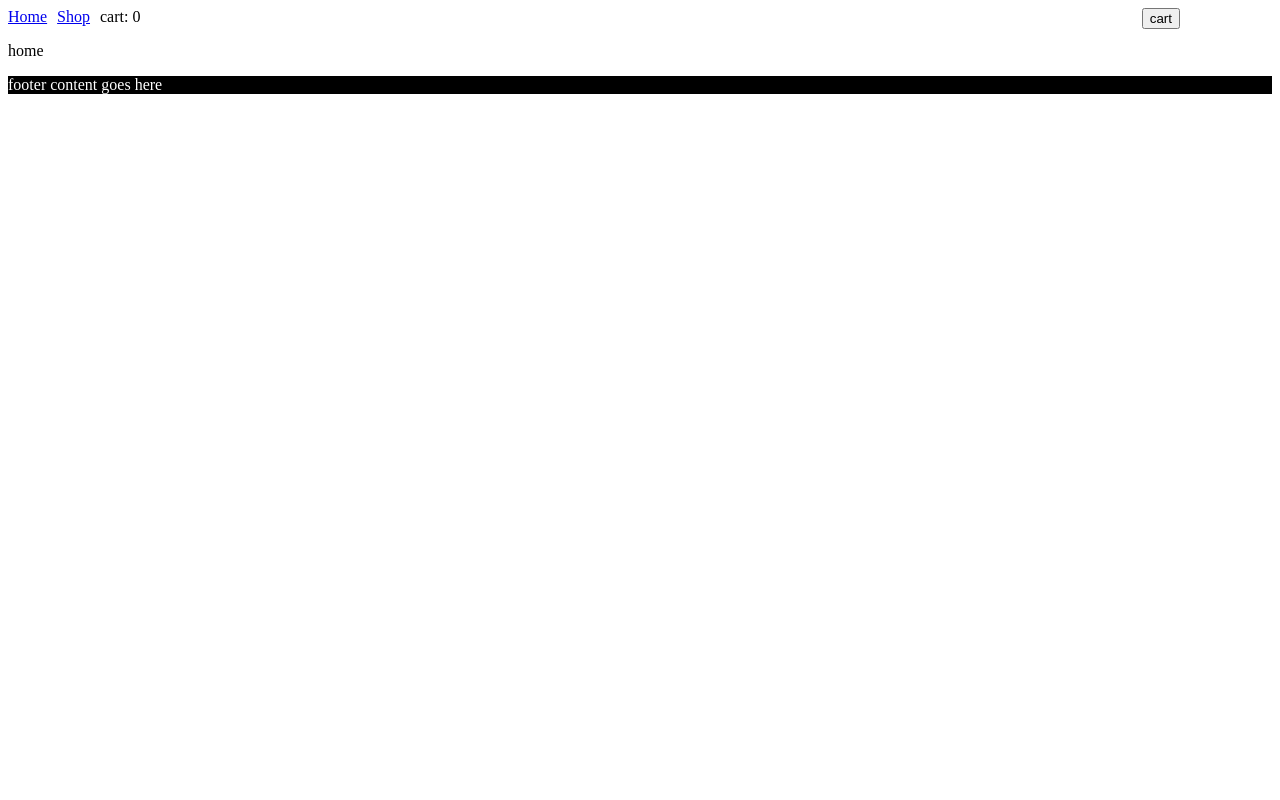
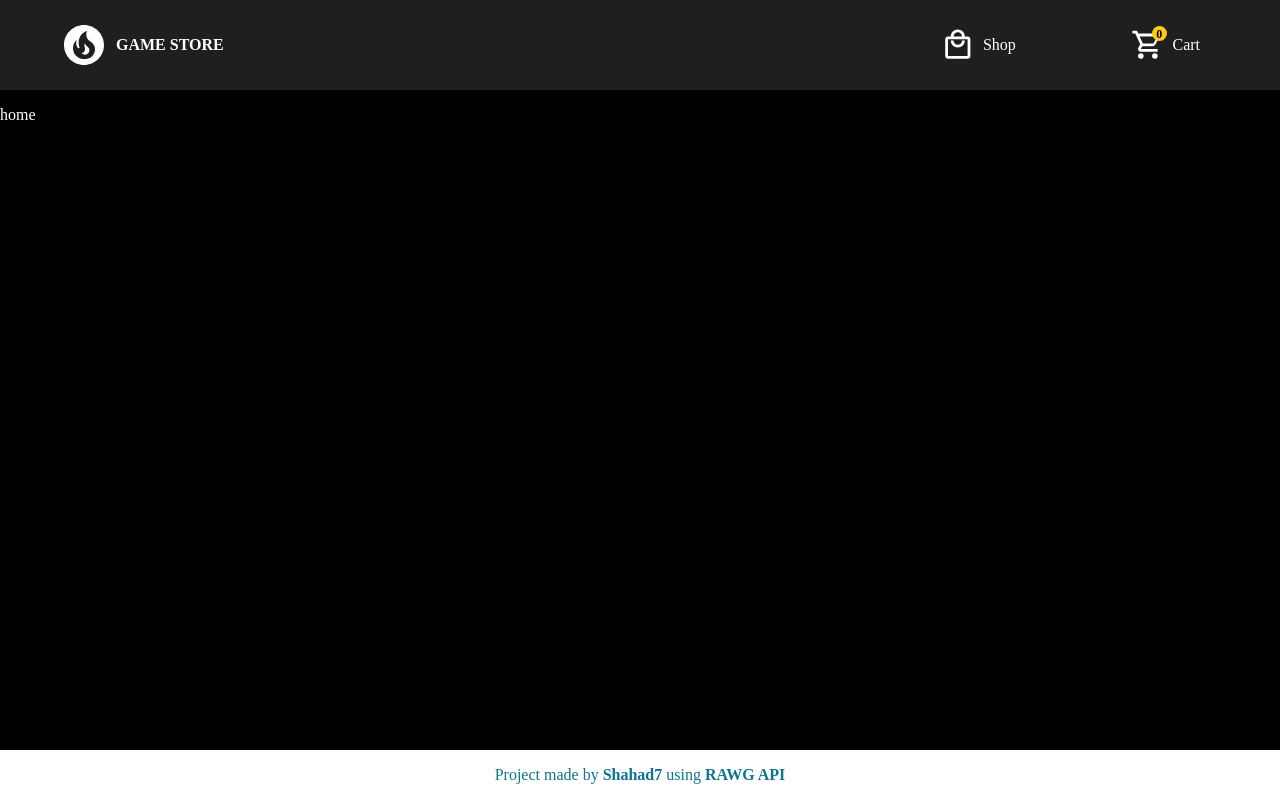
Before and after one commit to Shahad7/odin-shopping-cart, a React (Vite) app: page / in a window 1280 px wide. Built offline with nearby package versions, Linux system fonts and the light colour scheme.

Commit message:
add subtotal price,change count of cart items, style navbar,main-body & footer

```diff
--- a/package.json
+++ b/package.json
@@ -10,6 +10,8 @@
     "preview": "vite preview"
   },
   "dependencies": {
+    "@mdi/js": "^7.3.67",
+    "@mdi/react": "^1.6.1",
     "react": "^18.2.0",
     "react-dom": "^18.2.0",
     "react-router-dom": "^6.20.1"
--- a/src/components/Card.jsx
+++ b/src/components/Card.jsx
@@ -1,15 +1,18 @@
 import "../index.css";
 import { useNavigate } from "react-router-dom";
 
-function Card({ name, image, id }) {
+function Card({ name, image, id, price }) {
     const navigate = useNavigate();
     function handleClick() {
         navigate(`${id}`);
     }
     return (
         <div id="card" onClick={handleClick}>
-            <p>{name}</p>
-            <img src={image} alt="" />
+            <img className="card-image" src={image} alt="" />
+            <div id="card-info">
+                <p id="card-title">{name}</p>
+                <p id="card-price">{"$" + price}</p>
+            </div>
         </div>
     );
 }
--- a/src/components/Cart.jsx
+++ b/src/components/Cart.jsx
@@ -1,10 +1,22 @@
 import "../index.css";
 import CartItem from "./CartItem";
 
-function Cart({ toggleCartVisibility, cart, changeCount }) {
+function Cart({ toggleCartVisibility, cart, changeCount, deleteCartItem }) {
     const listCartItems = cart.map((elt) => (
-        <CartItem key={elt.id} itemInfo={elt} changeCount={changeCount} />
+        <CartItem
+            key={elt.id}
+            itemInfo={elt}
+            changeCount={changeCount}
+            deleteCartItem={deleteCartItem}
+        />
     ));
+    let subtotal = 0;
+    function calculateSubtotal() {
+        for (let item of cart) {
+            subtotal += item.price * item.count;
+        }
+    }
+    calculateSubtotal();
     return (
         <div id="cart">
             <button
@@ -16,6 +28,10 @@ function Cart({ toggleCartVisibility, cart, changeCount }) {
                 close
             </button>
             {listCartItems}
+            <div id="checkout">
+                <p>Subtotal:{subtotal.toFixed(2)}</p>
+                <button id="checkout-btn">checkout</button>
+            </div>
         </div>
     );
 }
--- a/src/components/CartItem.jsx
+++ b/src/components/CartItem.jsx
@@ -1,7 +1,7 @@
 import "../index.css";
 import { useState } from "react";
 
-function CartItem({ itemInfo, changeCount }) {
+function CartItem({ itemInfo, changeCount, deleteCartItem }) {
     const [count, setCount] = useState(itemInfo.count);
 
     function increaseCount() {
@@ -12,7 +12,7 @@ function CartItem({ itemInfo, changeCount }) {
     function decreaseCount() {
         if (count != 1) {
             changeCount(itemInfo.id, count - 1);
-            setCount(count + 1);
+            setCount(count - 1);
         }
     }
     return (
@@ -22,6 +22,14 @@ function CartItem({ itemInfo, changeCount }) {
             <button onClick={decreaseCount}>-</button>
             <p className="cart-item-count">{count}</p>
             <button onClick={increaseCount}>+</button>
+            {/*gotta replace this a trash icon later*/}
+            <button
+                onClick={() => {
+                    deleteCartItem(itemInfo.id);
+                }}
+            >
+                delete
+            </button>
         </div>
     );
 }
--- a/src/components/Footer.jsx
+++ b/src/components/Footer.jsx
@@ -2,9 +2,12 @@ import "../index.css";
 
 function Footer() {
     return (
-        <p style={{ backgroundColor: "black", color: "white" }}>
-            footer content goes here
-        </p>
+        <div id="footer">
+            <p>
+                Project made by <a href="https://github.com/Shahad7">Shahad7</a>{" "}
+                using <a href="https://rawg.io/apidocs">RAWG API</a>
+            </p>
+        </div>
     );
 }
 
--- a/src/components/GameInfo.jsx
+++ b/src/components/GameInfo.jsx
@@ -19,7 +19,10 @@ function GameInfo() {
                 if (response.status >= 400)
                     throw new Error("couldn't fetch game details");
                 const data = await response.json();
-                setInfo(data);
+                setInfo({
+                    ...data,
+                    price: parseInt(data.id.toString().slice(1, 2)) * 6 + 99.99,
+                });
             } catch (err) {
                 console.error(err);
                 setError(err);
@@ -35,19 +38,20 @@ function GameInfo() {
             name: info.name,
             image: info.background_image,
             id: gameId,
+            price: info.price,
         });
         toggleCartVisibility();
     }
 
     return (
-        <div id="game-info">
+        <div className="main-body" id="game-info">
             {error ? (
                 <p>{error.message}</p>
             ) : loading ? (
                 <p>loading...</p>
             ) : (
                 <>
-                    <p>{info.name}</p>
+                    <p>{info.name + "\t\t" + "$" + info.price}</p>
                     <Screenshots
                         cartVisibility={cartVisibility}
                         gameId={gameId}
--- a/src/components/Home.jsx
+++ b/src/components/Home.jsx
@@ -1,6 +1,11 @@
 import "../index.css";
 function Home() {
-    return <p>home</p>;
+    return (
+        <div className="main-body">
+            {" "}
+            <p>home</p>
+        </div>
+    );
 }
 
 export default Home;
--- a/src/components/Main.jsx
+++ b/src/components/Main.jsx
@@ -52,8 +52,18 @@ function Main() {
     function changeCount(id, count) {
         for (let item of cart) {
             if (item.id == id) {
+                let index = cart.indexOf(item);
+                cart[index] = { ...item, count: count };
+                setCart([...cart]);
+            }
+        }
+    }
+
+    function deleteCartItem(id) {
+        for (let item of cart) {
+            if (item.id == id) {
                 let newCart = cart.filter((elt) => elt.id != item.id);
-                setCart([...newCart, { ...item, count: count }]);
+                setCart([...newCart]);
             }
         }
     }
@@ -82,6 +92,7 @@ function Main() {
                     toggleCartVisibility={toggleCartVisibility}
                     cart={cart}
                     changeCount={changeCount}
+                    deleteCartItem={deleteCartItem}
                 />
             ) : null}
         </>
--- a/src/components/Navbar.jsx
+++ b/src/components/Navbar.jsx
@@ -1,6 +1,10 @@
 import "../index.css";
-import { Link } from "react-router-dom";
+import { Link, useNavigate } from "react-router-dom";
 import { useState } from "react";
+import Icon from "@mdi/react";
+import { mdiCartOutline } from "@mdi/js";
+import { mdiShoppingOutline } from "@mdi/js";
+import { mdiFireCircle } from "@mdi/js";
 
 function Navbar({ cart, toggleCartVisibility, cartVisibility }) {
     let length = 0;
@@ -13,25 +17,34 @@ function Navbar({ cart, toggleCartVisibility, cartVisibility }) {
     return (
         <>
             <nav id="navbar">
-                <Link
-                    to={cartVisibility ? "#" : "/"}
-                    style={{ marginRight: "10px" }}
-                >
-                    Home
+                <Link id="home" to={cartVisibility ? "#" : "/"}>
+                    <Icon className="mdi-icon" path={mdiFireCircle} size={2} />{" "}
+                    GAME STORE
                 </Link>
-                <Link
-                    to={cartVisibility ? "#" : "shop"}
-                    style={{ marginRight: "10px" }}
-                >
-                    Shop
-                </Link>
-                <button
-                    onClick={toggleCartVisibility}
-                    style={{ position: "absolute", right: 100 }}
-                >
-                    cart
-                </button>
-                <span>cart: {length}</span>
+                <div className="navbar-items">
+                    <div id="shop-button">
+                        <Link id="shop-link" to={cartVisibility ? "#" : "shop"}>
+                            <Icon
+                                className="mdi-icon"
+                                path={mdiShoppingOutline}
+                                size={1.4}
+                            />
+                            Shop
+                        </Link>
+                    </div>
+                    <div id="cart-button" onClick={toggleCartVisibility}>
+                        <div id="cart-icon-container">
+                            <span id="cart-items-count">{length}</span>
+                            <Icon
+                                className="mdi-icon"
+                                id="cart-icon"
+                                path={mdiCartOutline}
+                                size={1.4}
+                            />
+                        </div>
+                        <span>Cart</span>
+                    </div>
+                </div>
             </nav>
         </>
     );
--- a/src/components/Shop.jsx
+++ b/src/components/Shop.jsx
@@ -14,7 +14,7 @@ function Shop() {
         async function fetchData() {
             try {
                 const response = await fetch(
-                    "https://api.rawg.io/api/games?key=9932e90df0a143d2a577d6c23771f864&page_size=3&page=1"
+                    "https://api.rawg.io/api/games?key=9932e90df0a143d2a577d6c23771f864&page_size=9&page=1"
                 );
                 if (response.status >= 400)
                     throw new Error("couldn't fetch data");
@@ -43,11 +43,15 @@ function Shop() {
             id={elt.id}
             name={elt.name}
             image={elt.background_image}
+            price={(
+                parseInt(elt.id.toString().slice(1, 2)) * 6 +
+                99.99
+            ).toFixed(2)}
         />
     ));
 
     return (
-        <div id="shop">
+        <div className="main-body" id="shop">
             {error ? (
                 <p>{error.message}</p>
             ) : !loading ? (
--- a/src/index.css
+++ b/src/index.css
@@ -1,9 +1,10 @@
-img {
-    max-width: 300px;
+body {
+    margin: 0;
+    padding: 0;
 }
 
 .image-wrapper {
-    width: 300px;
+    max-width: 300px;
 }
 
 #cart {
@@ -22,13 +23,174 @@ img {
 
 .cart-item {
     border: solid 1px white;
-    color: white;
 }
 .cart-item-count {
     display: inline-block;
     margin: 0;
     background-color: #fff;
     width: 20px;
-    color: black;
     margin-inline: 8px;
 }
+
+#checkout {
+    position: fixed;
+    width: 100%;
+    bottom: 0;
+    margin-top: 10px;
+    border-top: solid 1px white;
+}
+
+#main {
+    display: flex;
+    flex-direction: column;
+    min-height: 100vh;
+    background-color: black;
+    color: white;
+}
+
+.main-body {
+    flex-grow: 1;
+}
+
+#footer,
+#navbar {
+    flex-grow: 0;
+    flex-shrink: 0;
+}
+
+#navbar {
+    background-color: #1f1f1f;
+    height: 90px;
+    display: flex;
+    justify-content: space-between;
+    align-items: center;
+    padding: 0 60px;
+}
+
+.navbar-items {
+    display: flex;
+    align-items: center;
+}
+
+.navbar-items > * {
+    margin-left: 80px;
+}
+
+#navbar a {
+    color: white;
+    text-decoration: none;
+}
+#navbar #home {
+    display: flex;
+    align-items: center;
+    font-weight: bold;
+}
+
+#cart-button,
+#shop-button {
+    display: flex;
+    align-items: center;
+    padding-right: 20px;
+    padding-top: 10px;
+    padding-bottom: 10px;
+    border-radius: 40px;
+}
+
+#shop-button {
+    padding-left: 16px;
+}
+
+#shop-link {
+    display: flex;
+    align-items: center;
+}
+
+#cart-button:hover,
+#shop-button:hover {
+    cursor: pointer;
+    background-color: #323232;
+}
+
+#cart-items-count {
+    display: block;
+    text-align: center;
+    position: relative;
+    height: 13px;
+    width: 13px;
+    top: -12px;
+    right: -36px;
+    color: black;
+    font-size: 12px;
+    padding: 1px;
+    background-color: #facc15;
+    font-weight: bold;
+    border-radius: 8.5px;
+}
+
+#cart-icon-container {
+    display: flex;
+    align-items: center;
+}
+
+#cart-icon {
+    position: relative;
+    top: -40px;
+}
+
+.mdi-icon {
+    margin-right: 8px;
+}
+
+#footer {
+    max-width: 100vw;
+    display: flex;
+    align-items: center;
+    justify-content: center;
+    height: 50px;
+    background-color: white;
+    color: #0e7490;
+}
+
+#footer a {
+    font-weight: bold;
+    text-decoration: none;
+    color: #0e7490;
+}
+
+#card {
+    background-color: #1f1f1f;
+    border-radius: 15px;
+    max-width: 300px;
+    max-height: 325.5px;
+}
+
+#card-info {
+    display: flex;
+    flex-direction: column;
+    padding: 16px;
+}
+
+.card-image {
+    max-width: 300px;
+    aspect-ratio: 1.79/1;
+    border-top-right-radius: 15px;
+    border-top-left-radius: 15px;
+}
+
+#card-title {
+    font-size: larger;
+    font-weight: bold;
+}
+
+#card-price {
+    align-self: end;
+    font-size: larger;
+    font-weight: bold;
+}
+
+#shop {
+    display: flex;
+    flex-wrap: wrap;
+    gap: 50px;
+    padding: 50px;
+}
```
Also changed, not shown: 1 other file (tests, documents, lock files or other folders).
